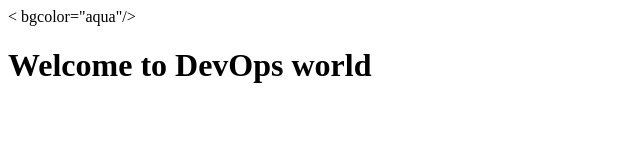
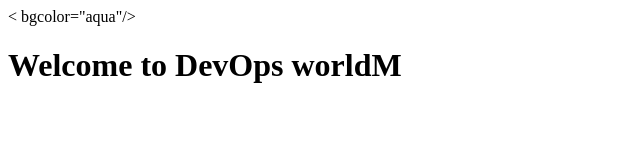
Before and after one commit to sr98877/new_jenkins, a plain HTML site: page index.html in a window 1280 px wide. Shown: the full height of the page, 0-640 px from the left. Drawn offline with Linux system fonts and the light colour scheme.

Commit message:
v3 of master

```diff
--- a/index.html
+++ b/index.html
@@ -2,6 +2,6 @@
 	<head>
 		< bgcolor="aqua"/>
 		<title> Welcome to jenkins </title>
-		<h1> Welcome to DevOps world </h1>
+		<h1> Welcome to <b>DevOps worldM</b> </h1>
 	</head>
 </body>
```
